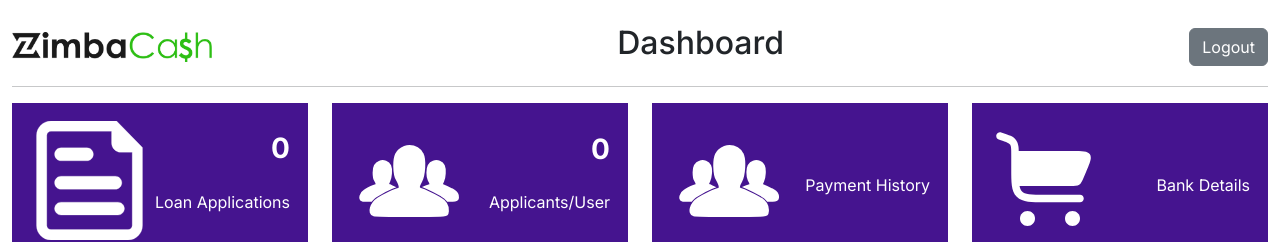
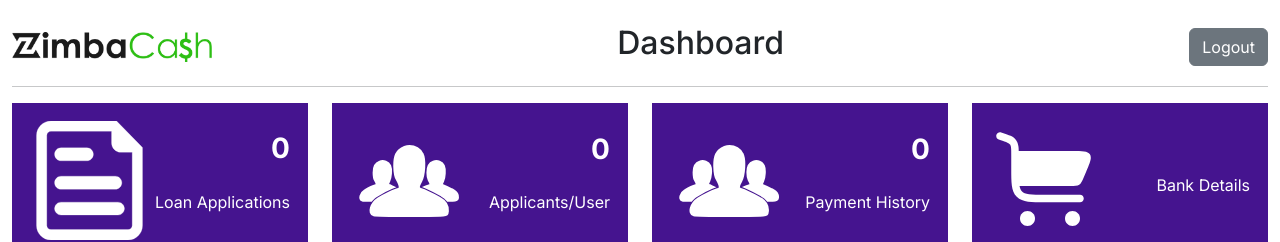
Before and after one commit to mubinkg/micro-finance, a Next.js app: page /admin/dashboard in a window 1280 px wide. Shown: the top 242 px of the page. Built offline with nearby package versions, Linux system fonts and the light colour scheme; no server answers.

Commit message:
update payment history count

```diff
--- a/app/admin/dashboard/page.jsx
+++ b/app/admin/dashboard/page.jsx
@@ -77,7 +77,7 @@ export default function Page() {
                     <DashboardItem count={userCount} onClick={()=>setDashboardItem('user')}  title="Applicants/User" icon={<GroupIcon/>} />
                 </Col>
                 <Col lg={3}>
-                    <DashboardItem onClick={()=>setDashboardItem('history')} title="Payment History" icon={<GroupIcon/>}/>
+                    <DashboardItem count={paymentCount} onClick={()=>setDashboardItem('history')} title="Payment History" icon={<GroupIcon/>}/>
                 </Col>
                 <Col lg={3}>
                     <DashboardItem onClick={()=>setDashboardItem('loan')} title="Bank Details" icon={<CartIcon/>} />
```
